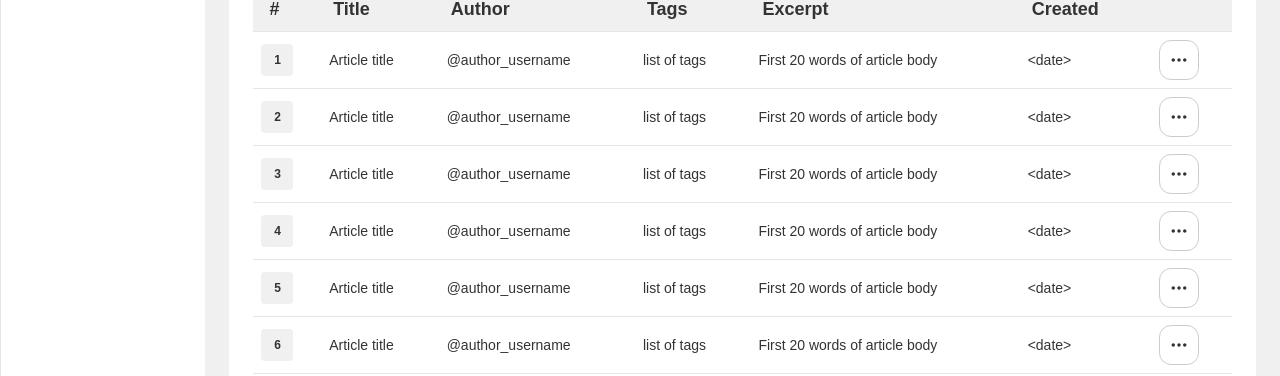
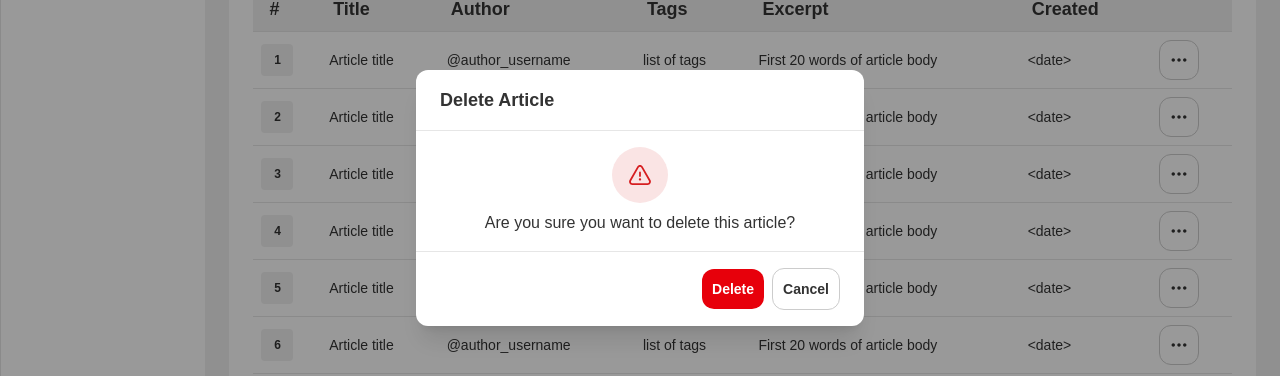
Before and after one commit to sajjadshadrooz/cloudy-nest, a Next.js app: page /articles in a window 1280 px wide. Shown: the part 202-578 px from the top of the page. Built offline with nearby package versions, Linux system fonts and the light colour scheme; no server answers.

Commit message:
#25: article list implemenetd with delete modal.

```diff
--- a/src/layouts/dashboard/articles/articleList.tsx
+++ b/src/layouts/dashboard/articles/articleList.tsx
@@ -2,8 +2,13 @@
 
 import Table from "@/components/table/table";
 import Pagination from "@/components/pagination/pagination";
+import { Modal } from "@/components/modal/modal";
+import { useState } from "react";
+import { Dialog } from "@/components/modal/dialog";
 
 export const ArticleList = () => {
+  const [isDeleteModalOpen, setIsDeleteModalOpen] = useState(true);
+
   const columns = [
     { key: "id", label: "#" },
     { key: "title", label: "Title" },
@@ -36,6 +41,20 @@ export const ArticleList = () => {
         onPageChange={(page) => console.log("Go to page:", page)}
         disabled={false}
       />
+      <Modal
+        title="Delete Article"
+        action={() => setIsDeleteModalOpen(false)}
+        actionTitle="Delete"
+        isOpen={isDeleteModalOpen}
+        size="small"
+        onClose={() => setIsDeleteModalOpen(false)}
+        negative
+      >
+        <Dialog
+          negative
+          dialog="Are you sure you want to delete this article?"
+        />
+      </Modal>
     </div>
   );
 };
```
